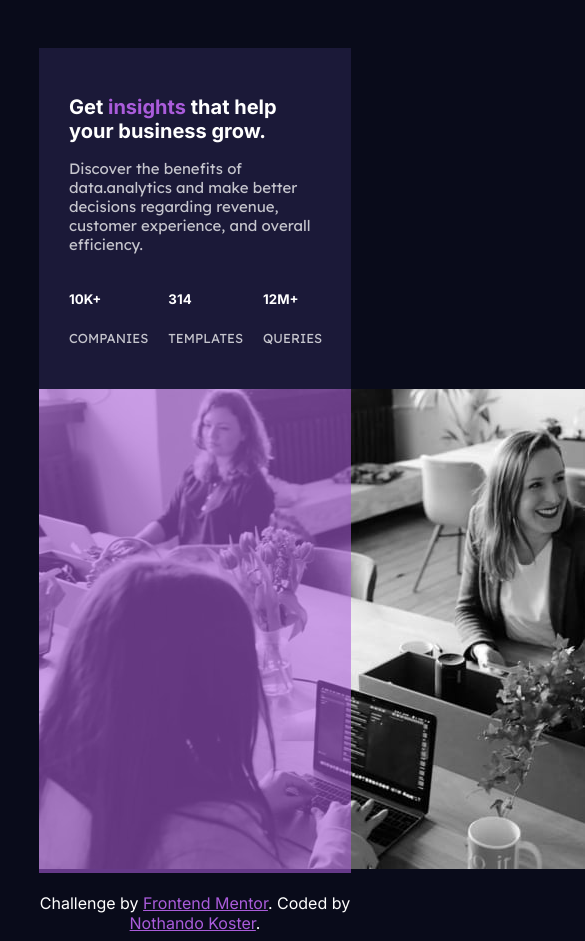
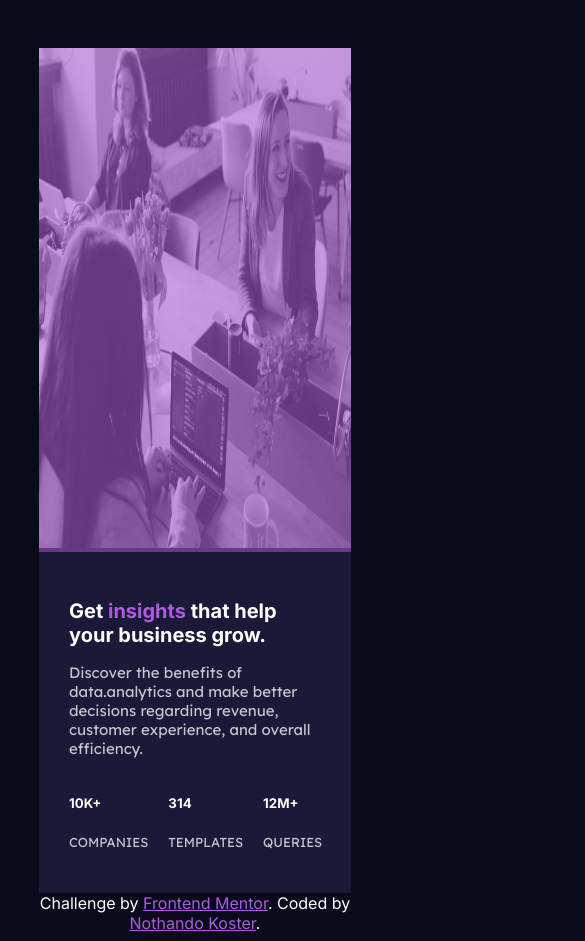
Before and after one commit to nothandokoster/Stats-preview-card-component, a plain HTML site: page index.html in a window 390 px wide. Shown: the top 941 px of the page, 585 px wide, since content can reach past the window. Drawn offline with Linux system fonts and the light colour scheme.

Commit message:
fixed-image

```diff
--- a/index.html
+++ b/index.html
@@ -45,11 +45,11 @@
           </div>
           <div class="stat-2">
             <h5>314</h5>
-            <p class="p-stat">templates</p>
+            <p  class="p-stat">templates</p>
           </div>
           <div class="stat-3">
             <h5>12m+</h5>
-            <p class="p-stat">queries</p>
+            <p  class="p-stat">queries</p>
           </div>
         </div>
       </div>
@@ -64,7 +64,7 @@
             media="(min-width: 375px)"
             srcset="./images/image-header-mobile.jpg"
           />
-          <img src="./images/image-header-desktop.jpg" alt="a cute kitten" />
+          <img src="./images/image-header-desktop.jpg"  width="100%" height="500px" alt="a cute kitten" />
         </picture>
         <div class="over-lay"></div>
       </div>
--- a/style.css
+++ b/style.css
@@ -14,6 +14,7 @@
   color: white;
   padding: 30px;
   background-color: hsl(244, 38%, 16%);
+
 }
 h2 {
   font-family: "Inter", sans-serif;
@@ -45,11 +46,9 @@
 a {
   color: hsl(277, 64%, 61%);
 }
-.child-box-1,
 .child-box-2 {
   position: relative;
   display: inline-block;
-  flex: 1;
 }
 .child-box-2 picture {
   display: block;
@@ -65,10 +64,9 @@
   background-color: hsla(277, 64%, 61%, 0.575);
 }
 .attribution {
-  margin-top: 20px;
   text-align: center;
   font-family: "Inter", sans-serif;
-  color: white;
+  color:white;
 }
 /*styles for moble view*/
 
@@ -77,8 +75,8 @@
     display: flex;
     flex-direction: column;
   }
-  .child-box-2 {
-    position: relative;
-    display: inline-block;
+  .child-box-1 {
+    order: 1;
+
   }
 }
```
